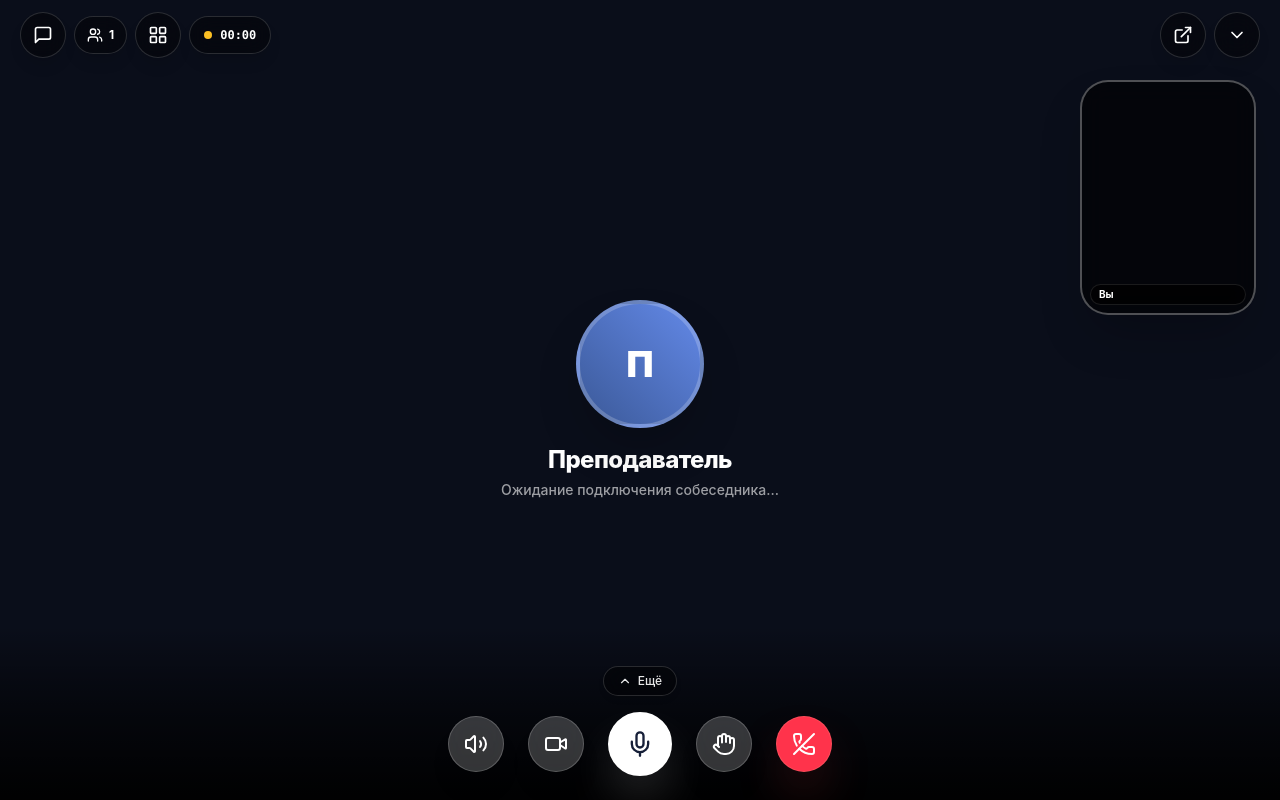
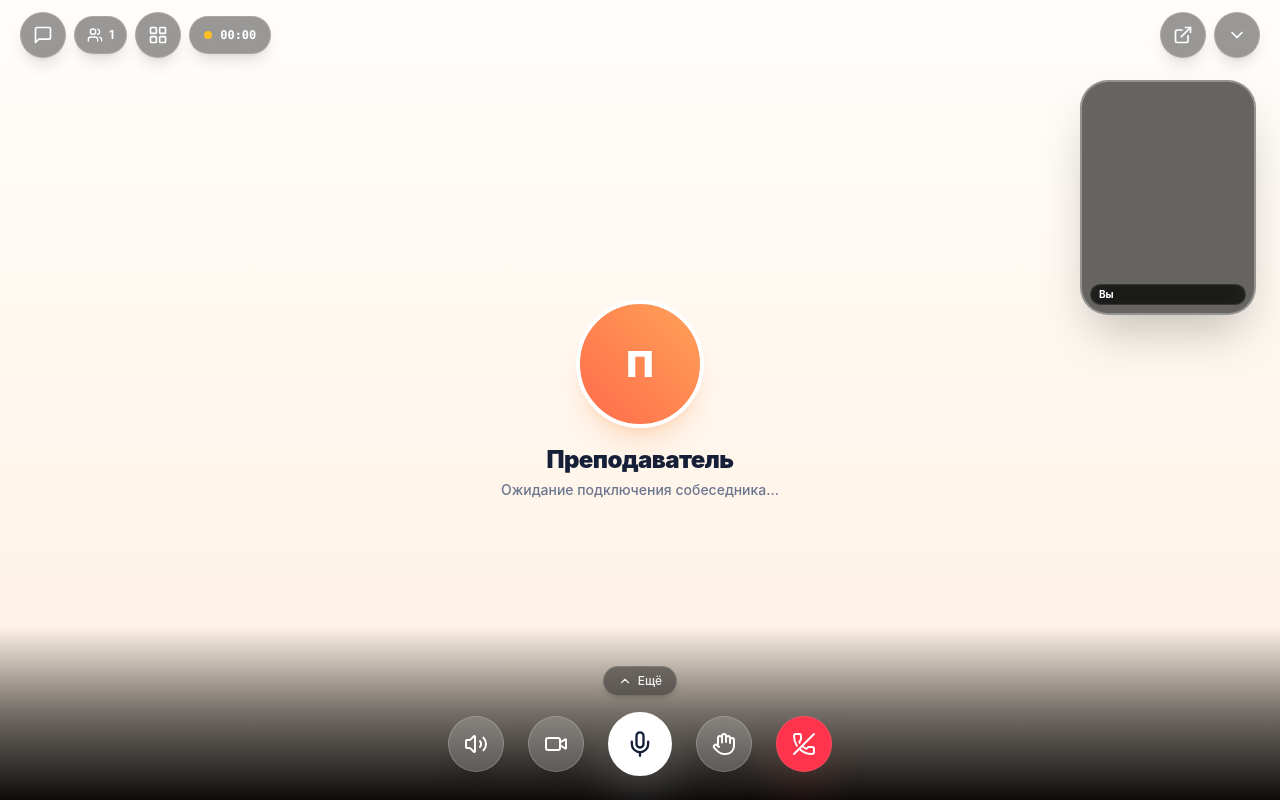
Before and after one commit to GreMZaa/ayda-umnichka, a Next.js app: page /room/1 in a window 1280 px wide. Built offline with nearby package versions, Linux system fonts and the light colour scheme; no server answers; the database is empty.

Commit message:
style(room): restore website warm theme background (#FFF7EE) and peach gradients across call layout

```diff
--- a/src/app/room/[roomId]/page.tsx
+++ b/src/app/room/[roomId]/page.tsx
@@ -211,11 +211,11 @@ export default function LessonRoomPage() {
     setSavedUserId(uid);
   }, []);
 
-  // Seamless status bar and background color in video call room (dynamically adapts when minimized)
+  // Seamless status bar and background color in video call room matching website theme (#FFF7EE)
   useEffect(() => {
     const metaThemeColor = document.querySelector('meta[name="theme-color"]');
     const originalTheme = metaThemeColor?.getAttribute('content') || '#FFF7EE';
-    const targetTheme = isPlatformMinimized ? '#FFF7EE' : '#0A0E1A';
+    const targetTheme = '#FFF7EE';
     if (metaThemeColor) {
       metaThemeColor.setAttribute('content', targetTheme);
     }
@@ -228,12 +228,12 @@ export default function LessonRoomPage() {
       }
       document.body.style.backgroundColor = origBodyBg;
     };
-  }, [isPlatformMinimized]);
+  }, []);
 
   return (
-    <div className={`fixed inset-0 w-full h-full z-40 overflow-hidden ${isPlatformMinimized ? 'bg-[#FFF7EE]' : 'bg-[#0A0E1A]'} flex flex-col select-none`}>
+    <div className="fixed inset-0 w-full h-full z-40 overflow-hidden bg-[#FFF7EE] flex flex-col select-none">
       {/* 100% Immersive Full-Screen Workspace — WebRTC call stays continuously connected */}
-      <div className={`w-full h-full relative overflow-hidden flex flex-col ${isPlatformMinimized ? 'bg-[#FFF7EE]' : 'bg-[#0A0E1A]'}`}>
+      <div className="w-full h-full relative overflow-hidden flex flex-col bg-[#FFF7EE]">
         {/* Interactive Whiteboard Canvas */}
         <div className={`w-full h-full ${isWhiteboardActive && !isPlatformMinimized ? 'block' : 'hidden'}`}>
           <Whiteboard roomId={roomId} isActive={isWhiteboardActive && !isPlatformMinimized} onClose={() => setIsWhiteboardActive(false)} />
--- a/src/components/VideoCall.tsx
+++ b/src/components/VideoCall.tsx
@@ -1817,7 +1817,7 @@ export default function VideoCall({
         }}
       />
       {/* VK Calls Layout */}
-      <div className="relative w-full h-full min-h-[100dvh] bg-[#0A0E1A] overflow-hidden select-none">
+      <div className="relative w-full h-full min-h-[100dvh] bg-[#FFF7EE] overflow-hidden select-none">
         {/* Banner if browser autoplay policy blocked sound until interaction */}
         {isAudioAutoplayBlocked && hasRemoteStream && !isDeafened && (
           <div
@@ -1853,7 +1853,7 @@ export default function VideoCall({
         )}
 
         {/* 1. Main Fullscreen Video (Remote by default, or Local if isSwapped) */}
-        <div className="absolute inset-0 w-full h-full overflow-hidden bg-[#0A0E1A]">
+        <div className="absolute inset-0 w-full h-full overflow-hidden bg-[#FFF7EE]">
           {!isSwapped ? (
             /* Main View: Remote stream */
             <>
@@ -1862,30 +1862,30 @@ export default function VideoCall({
                 autoPlay
                 playsInline
                 className={`w-full h-full ${
-                  isScreenSharing || isVerticalMode ? 'object-contain bg-black' : 'object-cover'
+                  isScreenSharing || isVerticalMode ? 'object-contain bg-[#FFF7EE]' : 'object-cover'
                 } ${hasRemoteStream && remoteCamActive ? 'block' : 'hidden'}`}
               />
 
               {(!hasRemoteStream || !remoteCamActive) && (
-                <div className="w-full h-full flex flex-col items-center justify-center p-6 text-center bg-radial from-[#1e293b] via-[#0f172a] to-[#0A0E1A]">
+                <div className="w-full h-full flex flex-col items-center justify-center p-6 text-center bg-gradient-to-b from-[#FFFDFB] via-[#FFF7EE] to-[#FFEFE0]">
                   <div className="relative mb-4">
-                    <div className="w-24 h-24 sm:w-32 sm:h-32 rounded-full bg-gradient-to-tr from-[#3b5998] to-[#6389e8] text-white flex items-center justify-center text-3xl sm:text-4xl font-black shadow-2xl border-4 border-white/20">
+                    <div className="w-24 h-24 sm:w-32 sm:h-32 rounded-full bg-gradient-to-tr from-[#FF6B4A] to-[#FFA259] text-white flex items-center justify-center text-3xl sm:text-4xl font-black shadow-xl shadow-orange-500/15 border-4 border-white">
                       <span>{resolvedParticipantName[0] || 'П'}</span>
                     </div>
                     {hasRemoteStream && (
-                      <div className="absolute bottom-1 right-1 w-7 h-7 rounded-full bg-black/60 backdrop-blur-md border border-white/20 shadow-sm flex items-center justify-center">
+                      <div className="absolute bottom-1 right-1 w-7 h-7 rounded-full bg-white border border-[#F2DECE] shadow-sm flex items-center justify-center">
                         {!remoteMicActive ? (
-                          <MicOff className="w-4 h-4 text-rose-400" />
+                          <MicOff className="w-4 h-4 text-rose-500" />
                         ) : (
-                          <span className="w-2.5 h-2.5 rounded-full bg-emerald-400 animate-pulse" />
+                          <span className="w-2.5 h-2.5 rounded-full bg-[#5C8519] animate-pulse" />
                         )}
                       </div>
                     )}
                   </div>
-                  <h3 className="text-white font-extrabold text-xl sm:text-2xl tracking-tight">
+                  <h3 className="text-[#161F38] font-black text-xl sm:text-2xl tracking-tight">
                     {resolvedParticipantName}
                   </h3>
-                  <p className="text-white/60 font-medium text-xs sm:text-sm mt-1">
+                  <p className="text-[#6B758E] font-medium text-xs sm:text-sm mt-1">
                     {hasRemoteStream ? 'Камера выключена' : 'Ожидание подключения собеседника...'}
                   </p>
                 </div>
@@ -1900,15 +1900,15 @@ export default function VideoCall({
                 playsInline
                 muted
                 className={`w-full h-full ${
-                  isScreenSharing || isVerticalMode ? 'object-contain bg-black' : 'object-cover'
+                  isScreenSharing || isVerticalMode ? 'object-contain bg-[#FFF7EE]' : 'object-cover'
                 } ${facingMode === 'user' ? '-scale-x-100' : ''} ${!camActive ? 'hidden' : 'block'}`}
               />
               {!camActive && (
-                <div className="w-full h-full flex flex-col items-center justify-center p-6 text-center bg-radial from-[#1e293b] via-[#0f172a] to-[#0A0E1A]">
-                  <div className="w-24 h-24 sm:w-32 sm:h-32 rounded-full bg-gradient-to-tr from-[#FF6B4A] to-[#FFA259] text-white flex items-center justify-center text-3xl sm:text-4xl font-black shadow-2xl border-4 border-white/20 mb-4">
+                <div className="w-full h-full flex flex-col items-center justify-center p-6 text-center bg-gradient-to-b from-[#FFFDFB] via-[#FFF7EE] to-[#FFEFE0]">
+                  <div className="w-24 h-24 sm:w-32 sm:h-32 rounded-full bg-gradient-to-tr from-[#FF6B4A] to-[#FFA259] text-white flex items-center justify-center text-3xl sm:text-4xl font-black shadow-xl shadow-orange-500/15 border-4 border-white mb-4">
                     <span>Вы</span>
                   </div>
-                  <h3 className="text-white font-extrabold text-xl sm:text-2xl">Ваша камера выключена</h3>
+                  <h3 className="text-[#161F38] font-black text-xl sm:text-2xl">Ваша камера выключена</h3>
                 </div>
               )}
             </>
```
